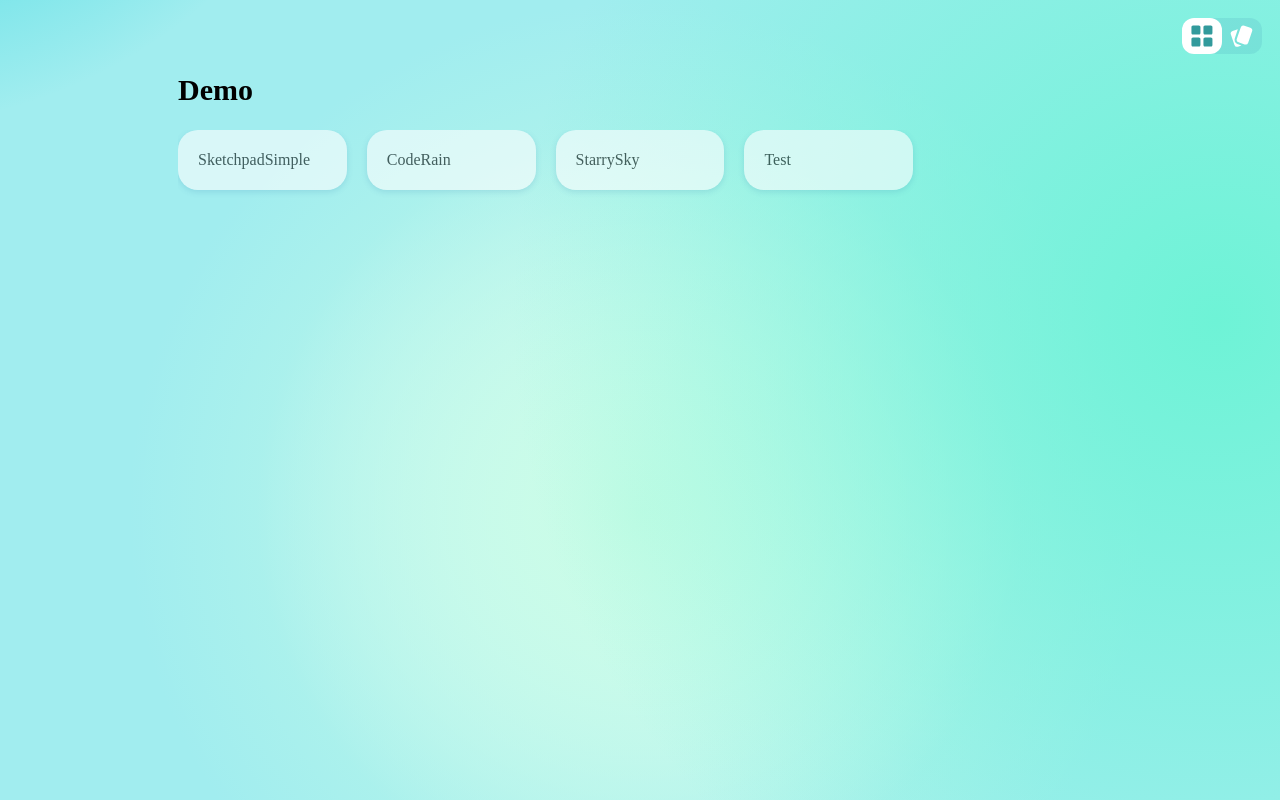
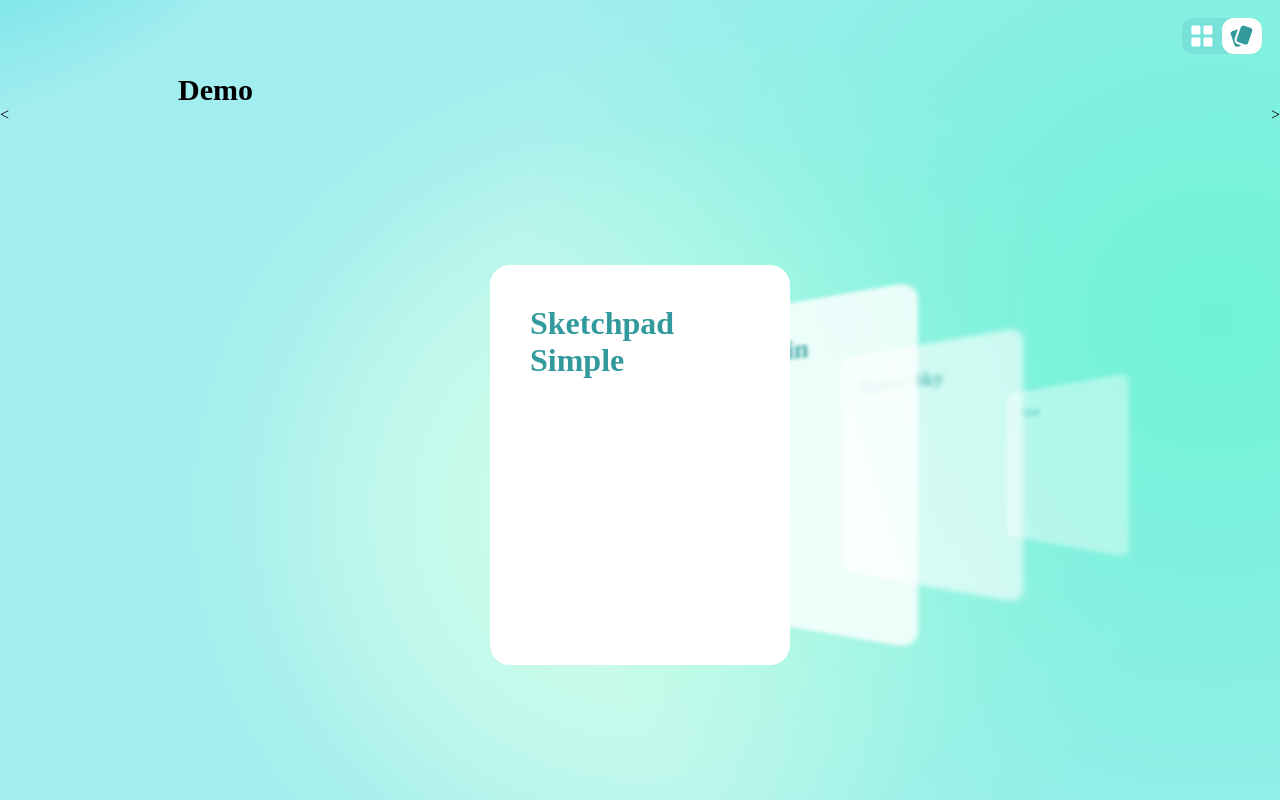
Before and after one commit to plzCatkkkk/myWeb, a Vue app: page /demolist in a window 1280 px wide. Built offline with nearby package versions, Linux system fonts and the light colour scheme.

Commit message:
feat: demo列表卡片展示模式

```diff
--- a/src/components/com-active-card/com-active-card.vue
+++ b/src/components/com-active-card/com-active-card.vue
@@ -1,9 +1,10 @@
 <template>
   <div
     class="item-card"
-    :class="{ 'has-shadow': shadow, 'has-enlarge': enlarge }"
+    :class="{ 'has-shadow': shadow, 'has-enlarge': enlarge, 'is-active': active }"
     @mousemove.stop="onMousemove"
     @mouseleave.stop="onMouseleave"
+    ref="itemCardRef"
   >
     <slot name="content"></slot>
   </div>
@@ -18,6 +19,8 @@ const props = defineProps({
   range: { type: Array, default: () => [0, 0] },
   enlarge: { type: Boolean, default: true },
 })
+
+const itemCardRef = ref(null)
 /**
  * @method getRotation 获取旋转角度
  * @params range 旋转范围
@@ -43,6 +46,15 @@ const onMouseleave = (e) => {
   e.target.style.setProperty('--rotate-x', '0deg')
   e.target.style.setProperty('--rotate-y', '0deg')
 }
+
+function setCardStyle(transform, filter, opacity, zIndex) {
+  if (!itemCardRef.value) return
+  itemCardRef.value.style.transform = transform
+  itemCardRef.value.style.zIndex = zIndex
+  itemCardRef.value.style.filter = filter
+  itemCardRef.value.style.opacity = opacity
+}
+defineExpose({ setCardStyle })
 </script>
 <style lang="scss" scoped>
 .item-card {
@@ -51,8 +63,9 @@ const onMouseleave = (e) => {
   display: flex;
   padding: 20px;
   box-sizing: border-box;
-  &:hover {
-    transform: perspective(500px) rotateX(var(--rotate-x, 0deg)) rotateY(var(--rotate-y, 0deg));
+  &.is-active:hover {
+    // 卡片模式不显示，天塌了，好难调试
+    transform: perspective(500px) rotateX(var(--rotate-x, 0deg)) rotateY(var(--rotate-y, 0deg)) !important;
   }
   &.has-shadow:hover {
     box-shadow: 2px 4px 12px 2px rgba(29, 104, 161, 0.272);
--- a/src/views/demo/demoList/index.vue
+++ b/src/views/demo/demoList/index.vue
@@ -6,10 +6,10 @@
         <div class="list-content">
           <div
             class="list-item"
+            v-for="(item, index) in listData"
+            :key="index"
             :title="item.name"
             @click="goto(item.path)"
-            v-for="item in listData"
-            :key="item.index"
             ref="listItemRefs"
           >
             {{ item.name }}
@@ -19,13 +19,18 @@
       </div>
       <div class="cards-wrapper" :class="{ 'not-visable': displayMode !== 2 }">
         <com-active-card
-          v-for="item in listData"
-          :key="item.index"
-          ref="CardItemRefs"
+          v-for="(item, index) in listData"
+          :key="index"
+          ref="cardItemRefs"
+          :range="range"
+          :active="index === curIndex"
+          :enlarge="index === curIndex"
           @click="changeCurrentItem(item)"
         >
           <template #content>{{ item.name }}</template>
         </com-active-card>
+        <div style="top: -24px; position: absolute" @click="prevCard">{{ '<' }}</div>
+        <div style="top: -24px; position: absolute; right: 0" @click="nextCard">{{ '>' }}</div>
       </div>
     </div>
     <div class="switch" @click="changeDisplayMode()">
@@ -47,8 +52,7 @@ const router = useRouter()
 const goto = (path) => {
   router.push('/demo/' + path)
 }
-
-const displayMode = ref(1) // 1: 列表模式 2: 卡片模式
+const displayMode = ref(2) // 1: 列表模式 2: 卡片模式
 
 const changeDisplayMode = () => {
   displayMode.value = displayMode.value === 1 ? 2 : 1
@@ -58,8 +62,34 @@ const listData = computed(() => DemoItemsRoute())
 
 const listWrapperRef = ref(null)
 const listItemRefs = ref([])
-const CardItemRefs = ref([])
-const curIndex = ref(1)
+
+const range = ref([-3, 3])
+const cardItemRefs = ref([])
+const curIndex = ref(0)
+
+function updateCard() {
+  let dfv = 0
+  cardItemRefs.value[curIndex.value].setCardStyle('', 'none', 1, 1)
+  for (let i = curIndex.value + 1; i < cardItemRefs.value.length; i++) {
+    dfv++
+    cardItemRefs.value[i].setCardStyle(
+      `translateX(${dfv * 180 - dfv * 40}px) scale(${1 - dfv * 0.2}) perspective(20px) rotateY(-1deg)`,
+      `blur(${dfv * 2}px)`,
+      1 - dfv * 0.2,
+      -dfv,
+    )
+  }
+  dfv = 0
+  for (let i = curIndex.value - 1; i >= 0; i--) {
+    dfv++
+    cardItemRefs.value[i].setCardStyle(
+      `translateX(${-dfv * 180 + dfv * 40}px) scale(${1 - dfv * 0.2}) perspective(20px) rotateY(-1deg)`,
+      `blur(${dfv * 2}px)`,
+      1 - dfv * 0.2,
+      -dfv,
+    )
+  }
+}
 
 const isOverflow = computed(() => {
   if (!listWrapperRef.value) return false
@@ -75,6 +105,8 @@ watch(
 )
 // 监视元素变化实时判断滚动条悬浮状态
 onMounted(() => {
+  console.log(cardItemRefs.value)
+  updateCard()
   const observer = new ResizeObserver((entries) => {
     const entry = entries[0]
     // console.log('元素监视', entry.target.scrollHeight > entry.target.clientHeight)
@@ -89,10 +121,15 @@ onMounted(() => {
   }
   onUnmounted(() => observer.disconnect())
 })
-onBeforeMount(() => {
-  // someMethod()获取子元素方法
-  console.log(listItemRefs.value)
-})
+onBeforeMount(() => {})
+function prevCard() {
+  curIndex.value--
+  updateCard()
+}
+function nextCard() {
+  curIndex.value++
+  updateCard()
+}
 </script>
 <style lang="scss" scoped>
 .not-visable {
@@ -175,11 +212,20 @@ onBeforeMount(() => {
     top: 130px;
     left: 0;
     display: flex;
+    // position: relative;
     .item-card {
+      position: absolute;
       border-radius: 20px;
       height: 400px;
       width: 300px;
       margin: auto 0;
+      transition: all 0.5s ease-in-out;
+      left: calc(50% - 150px);
+      top: calc(50% - 200px);
+      font-size: 32px;
+      font-weight: bolder;
+      padding: 40px;
+      color: rgb(50, 154, 156);
     }
   }
 }
--- a/src/views/demo/items/items.route.js
+++ b/src/views/demo/items/items.route.js
@@ -7,17 +7,17 @@ export function DemoItemsRoute() {
   return [
     {
       path: 'sketchpad-simple',
-      name: 'SketchpadSimple',
+      name: 'Sketchpad Simple',
       component: SketchpadSimple,
     },
     {
       path: 'codeRain',
-      name: 'CodeRain',
+      name: 'Code Rain',
       component: CodeRain,
     },
     {
       path: 'starrySky',
-      name: 'StarrySky',
+      name: 'Starry Sky',
       component: StarrySky,
     },
     {
```
